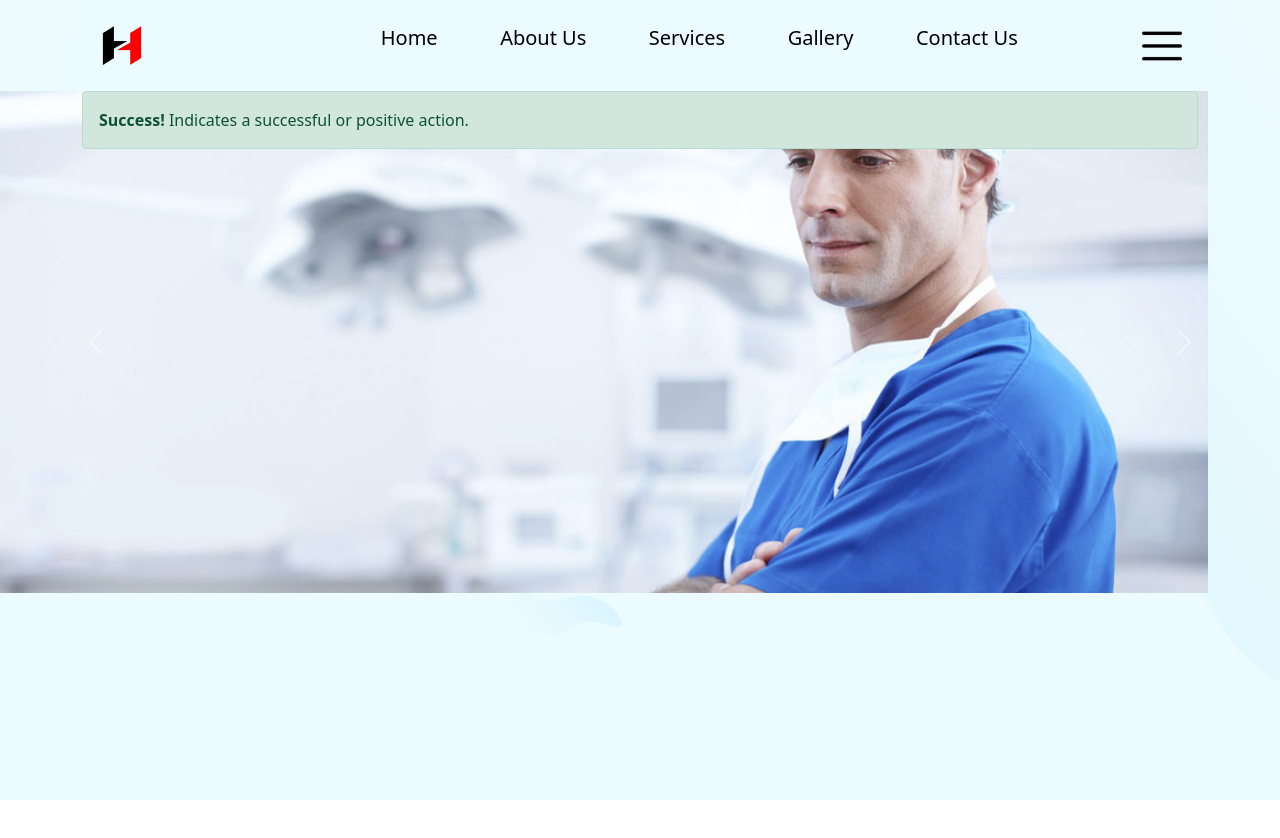
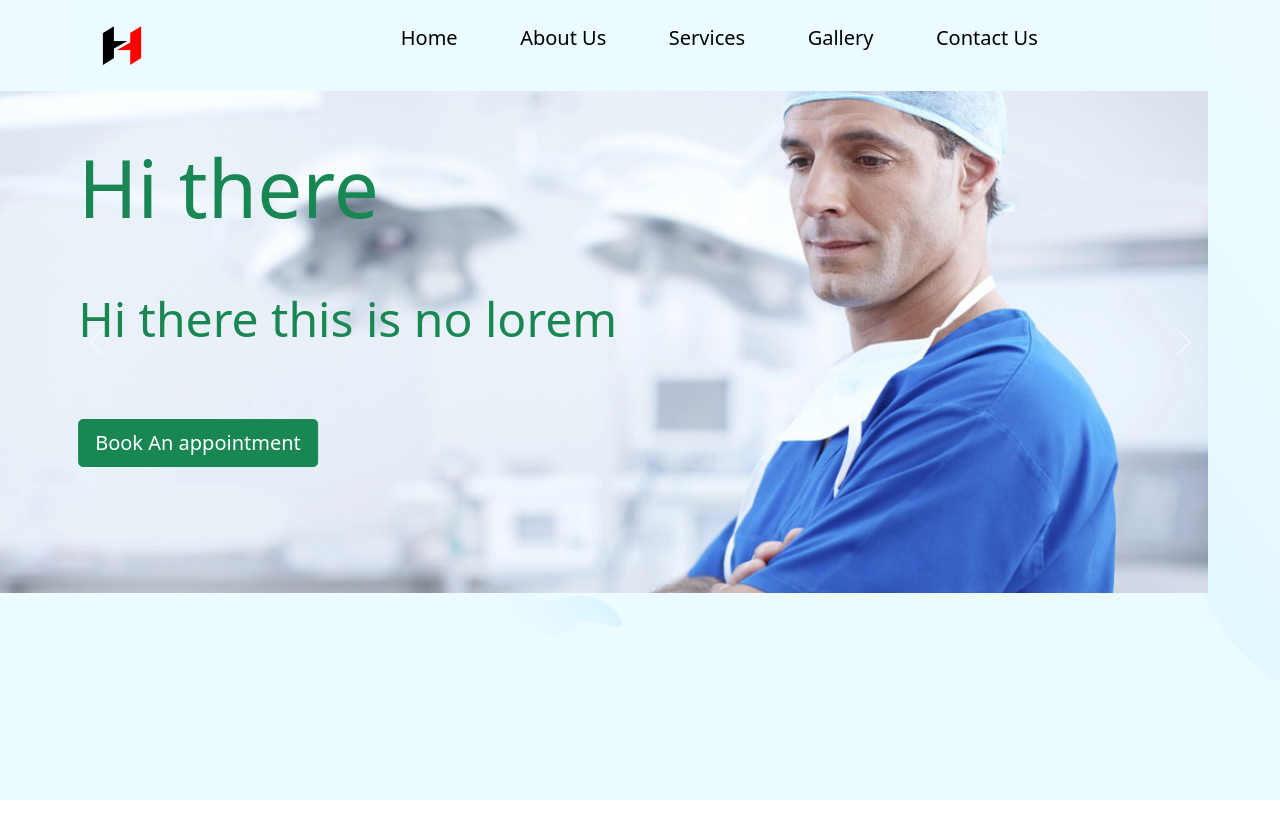
Before and after one commit to levintoo/hosi-yetu, a plain HTML site: page index.html in a window 1280 px wide. Shown: the top 838 px of the page. Drawn offline with nearby package versions, Linux system fonts and the light colour scheme.

Commit message:
text on caurosel

```diff
--- a/css/style.css
+++ b/css/style.css
@@ -45,38 +45,64 @@ section svg{
     transition: 3s;
 }
 
-
+.toggler{
+    display: none;
+}
 
 
 .caurosel-container{
     width: 100%;
     position: absolute;
-    height: auto;
-    z-index: 0;
+    height: auto;;
+}
+/*
+section:first-child{
+    position: relative;
+} */
+
+.text-content{
+    position: absolute;
+    margin-left: 150px;
+}
+.text-content > p ,.text-content > h1 ,.text-content > button {
+    margin-top: 3rem;
+}
+.text-content > h1{
+    font-size: 5rem;
+}
+.text-content > p{
+    font-size: 3rem;
 }
 
 
+
 @media screen and (max-width :900px) {
-    .toggle-menu{
+    .toggler{
         display: block;
     }
     .navbar-brand ul a{
         display: none;
     }
     .show-links {
-        height: 10rem;
+        height: 13rem;
         position: absolute;
         background-color: var(--backgroundblue);
-        width: 48%;
+        width: 100%;
         top: 5rem;
+        left: 0;
         border-radius: 10px;
     }
     .show-links a{
         display: block !important;
+        width: 100%;
+        height: auto;
+        margin-bottom: 6px;
     }
+
     .toggler{
         transform: rotate(0deg);
         transition: 1s;
+        /* box-shadow: 0 4px 8px 0 rgba(0, 0, 0, 0.2), 0 6px 20px 0 rgba(0, 0, 0, 0.19); */
     }
     /* .toggler:hover{
         transform: rotate(180deg);
--- a/index.html
+++ b/index.html
@@ -8,7 +8,8 @@
   <link rel="stylesheet" href="css/style.css">
   <link rel="stylesheet" href="css/bootstrap.min.css">
   <!-- CSS only -->
-<link href="https://cdn.jsdelivr.net/npm/bootstrap@5.0.2/dist/css/bootstrap.min.css" rel="stylesheet" integrity="sha384-EVSTQN3/azprG1Anm3QDgpJLIm9Nao0Yz1ztcQTwFspd3yD65VohhpuuCOmLASjC" crossorigin="anonymous">
+  <link href="https://cdn.jsdelivr.net/npm/bootstrap@5.0.2/dist/css/bootstrap.min.css" rel="stylesheet"
+    integrity="sha384-EVSTQN3/azprG1Anm3QDgpJLIm9Nao0Yz1ztcQTwFspd3yD65VohhpuuCOmLASjC" crossorigin="anonymous">
   <title>Hosi yetu</title>
 </head>
 
@@ -92,13 +93,31 @@
 
       <div id="carouselExampleInterval" class="carousel slide" data-ride="carousel">
         <div class="carousel-inner">
-        <div class="carousel-item active" data-interval="10000">
+
+
+          <div class="carousel-item active text-success" data-interval="10000">
+            <div class="text-content">
+              <h1 id="trademark-slang">Hi there</h1>
+              <p  id="trademark-text">Hi there this is no lorem</p>
+              <button class="btn btn-lg btn-success">Book An appointment</button>
+
+            </div>
             <img src="images/slider/slider_3.jpg" class="d-block w-100" alt="...">
           </div>
+
+
           <div class="carousel-item" data-interval="2000">
             <img src="images/slider/slider_2.jpg" class="d-block w-100" alt="...">
           </div>
+
+
           <div class="carousel-item">
+            <div class="text-content text-white">
+              <h1 id="trademark-slang" >Best Free Hospital 3</h1>
+              <p id="trademark-text">Hi there this is no lorem</p>
+              <button class="btn btn-primary">Book An appointment</button>
+
+            </div>
             <img src="images/slider/slider_1.jpg" class="d-block w-100" alt="...">
           </div>
         </div>
@@ -110,16 +129,6 @@
           <span class="carousel-control-next-icon" aria-hidden="true"></span>
           <span class="sr-only">Next</span>
         </a>
-    </div>
-
-    </div>
-    <div class="container">
-      <div class="alert alert-success">
-        <strong>Success!</strong> Indicates a successful or positive action.
-      </div>
-          <div class="container">
-            <h1 id="trademark-slang"></h1>
-            <p id="trademark-text"></p>
       </div>
 
     </div>
--- a/js/main.js
+++ b/js/main.js
@@ -6,8 +6,6 @@ let toggleButton= document.getElementById("menu-toggle");
 let links = document.querySelector(".links");
 
 
-toggleButton.style.transform ="rotate(0deg)";
-toggleButton.style.transition ="1s";
 
 
 toggleButton.addEventListener ("click", function(){
```
Lines whose indentation alone changed are shown as unchanged.
